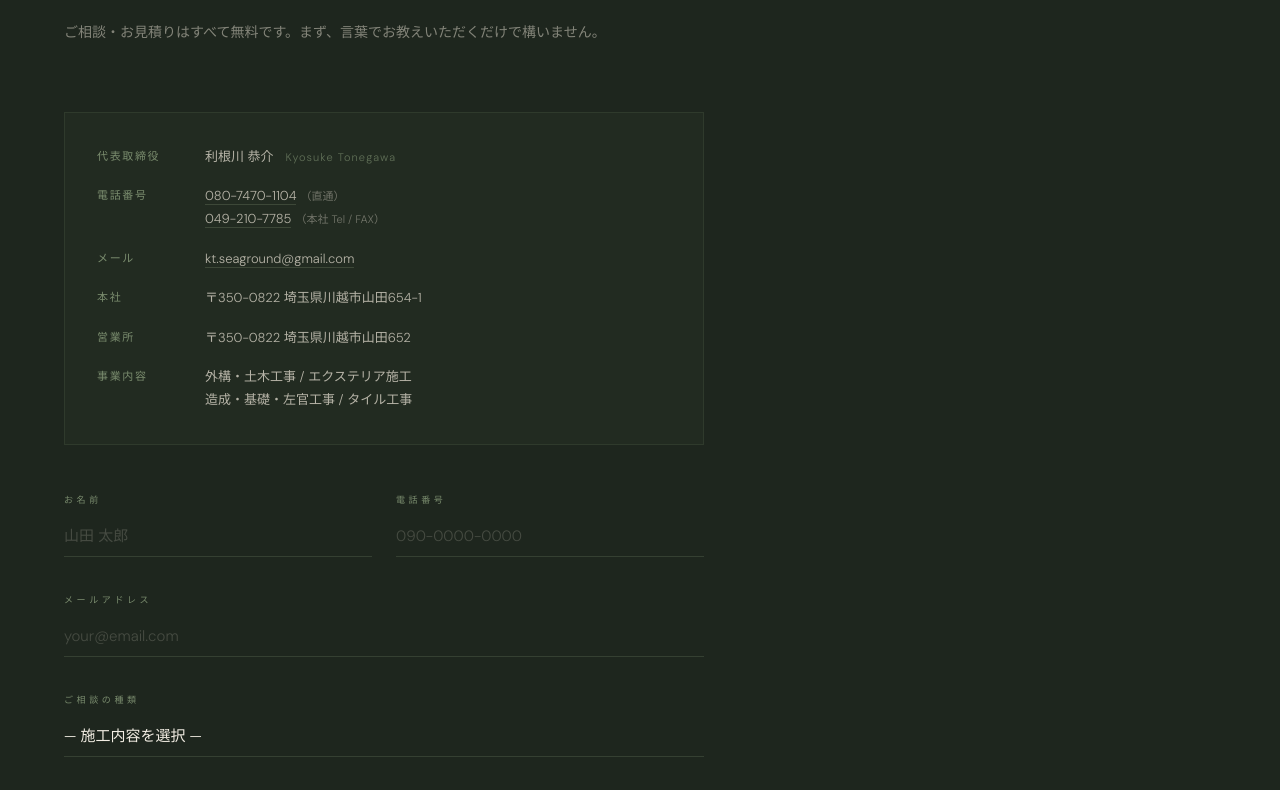
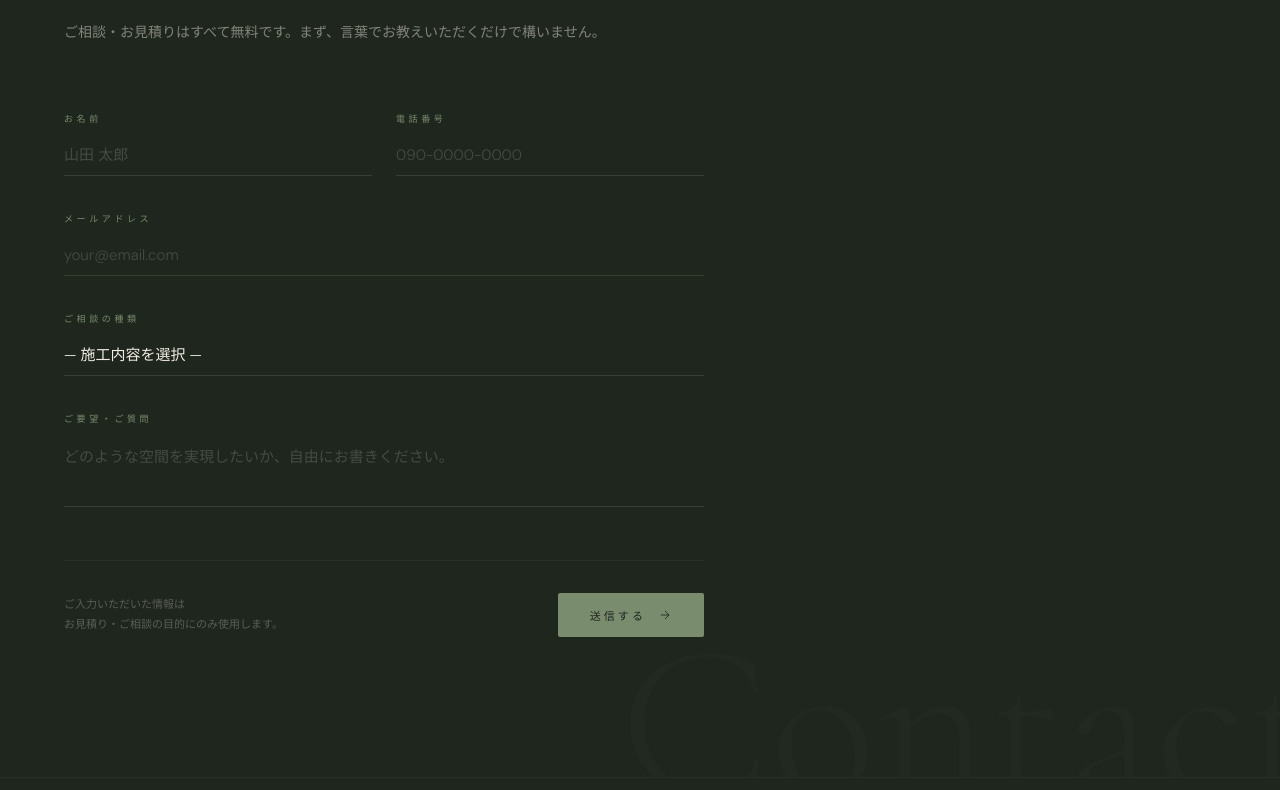
Before and after one commit to georji-and-co/seaground_v2, a plain HTML site: page index.html in a window 1280 px wide. Shown: the part 9025-9815 px from the top of the page. Drawn offline with nearby package versions, Linux system fonts and the light colour scheme.

Commit message:
Add files via upload

```diff
--- a/index.html
+++ b/index.html
@@ -335,16 +335,7 @@ footer{background:var(--dark2);border-top:1px solid rgba(122,140,110,0.1);paddin
 .nav-dot{width:6px;height:6px;border-radius:50%;background:rgba(122,140,110,0.3);transition:background 0.3s,transform 0.3s;cursor:pointer;}
 .nav-dot.active{background:var(--khaki-lt);transform:scale(1.5);}
 
-/* ── COMPANY INFO ── */
-.company-info{margin-bottom:48px;padding:32px;border:1px solid rgba(122,140,110,0.15);background:rgba(122,140,110,0.04);}
-.company-dl{display:flex;flex-direction:column;gap:16px;}
-.company-row{display:grid;grid-template-columns:88px 1fr;gap:8px 20px;align-items:start;}
-.company-row dt{font-size:11px;letter-spacing:0.15em;color:var(--khaki);padding-top:2px;white-space:nowrap;}
-.company-row dd{font-size:13px;line-height:1.8;color:rgba(232,226,212,0.75);margin:0;}
-.company-row dd a{color:rgba(232,226,212,0.75);text-decoration:none;border-bottom:1px solid rgba(122,140,110,0.3);transition:border-color 0.2s;}
-.company-row dd a:hover{border-color:var(--khaki);}
-.name-en{display:inline-block;margin-left:12px;font-size:11px;letter-spacing:0.1em;color:var(--khaki);opacity:0.7;}
-.tel-note{font-size:11px;color:rgba(232,226,212,0.4);margin-left:4px;}
+
 .ft-phil-en{display:block;font-size:10px;letter-spacing:0.18em;color:rgba(122,140,110,0.35);margin-top:4px;}
 
 /* ── SECTION IMAGES ── */
@@ -632,37 +623,6 @@ footer{background:var(--dark2);border-top:1px solid rgba(122,140,110,0.1);paddin
     <div class="section-label sr"><span style="color:var(--khaki)">06</span><span style="color:var(--khaki-dim)">お問い合わせ</span></div>
     <h2 class="contact-h2 sr sr-delay-1">あなたが思い描く空間を、<br>私たちに聞かせてください。</h2>
     <p class="contact-sub sr sr-delay-2">ご相談・お見積りはすべて無料です。まず、言葉でお教えいただくだけで構いません。</p>
-    <div class="company-info sr sr-delay-3">
-      <dl class="company-dl">
-        <div class="company-row">
-          <dt>代表取締役</dt>
-          <dd>利根川 恭介<span class="name-en">Kyosuke Tonegawa</span></dd>
-        </div>
-        <div class="company-row">
-          <dt>電話番号</dt>
-          <dd>
-            <a href="tel:08074701104">080-7470-1104</a><span class="tel-note">（直通）</span><br>
-            <a href="tel:0492107785">049-210-7785</a><span class="tel-note">（本社 Tel / FAX）</span>
-          </dd>
-        </div>
-        <div class="company-row">
-          <dt>メール</dt>
-          <dd><a href="mailto:kt.seaground@gmail.com">kt.seaground@gmail.com</a></dd>
-        </div>
-        <div class="company-row">
-          <dt>本社</dt>
-          <dd>〒350-0822 埼玉県川越市山田654-1</dd>
-        </div>
-        <div class="company-row">
-          <dt>営業所</dt>
-          <dd>〒350-0822 埼玉県川越市山田652</dd>
-        </div>
-        <div class="company-row">
-          <dt>事業内容</dt>
-          <dd>外構・土木工事 / エクステリア施工<br>造成・基礎・左官工事 / タイル工事</dd>
-        </div>
-      </dl>
-    </div>
     <form onsubmit="return false;">
       <div class="form-row">
         <div class="form-field sr sr-delay-1"><label>お名前</label><input type="text" placeholder="山田 太郎"></div>
```
